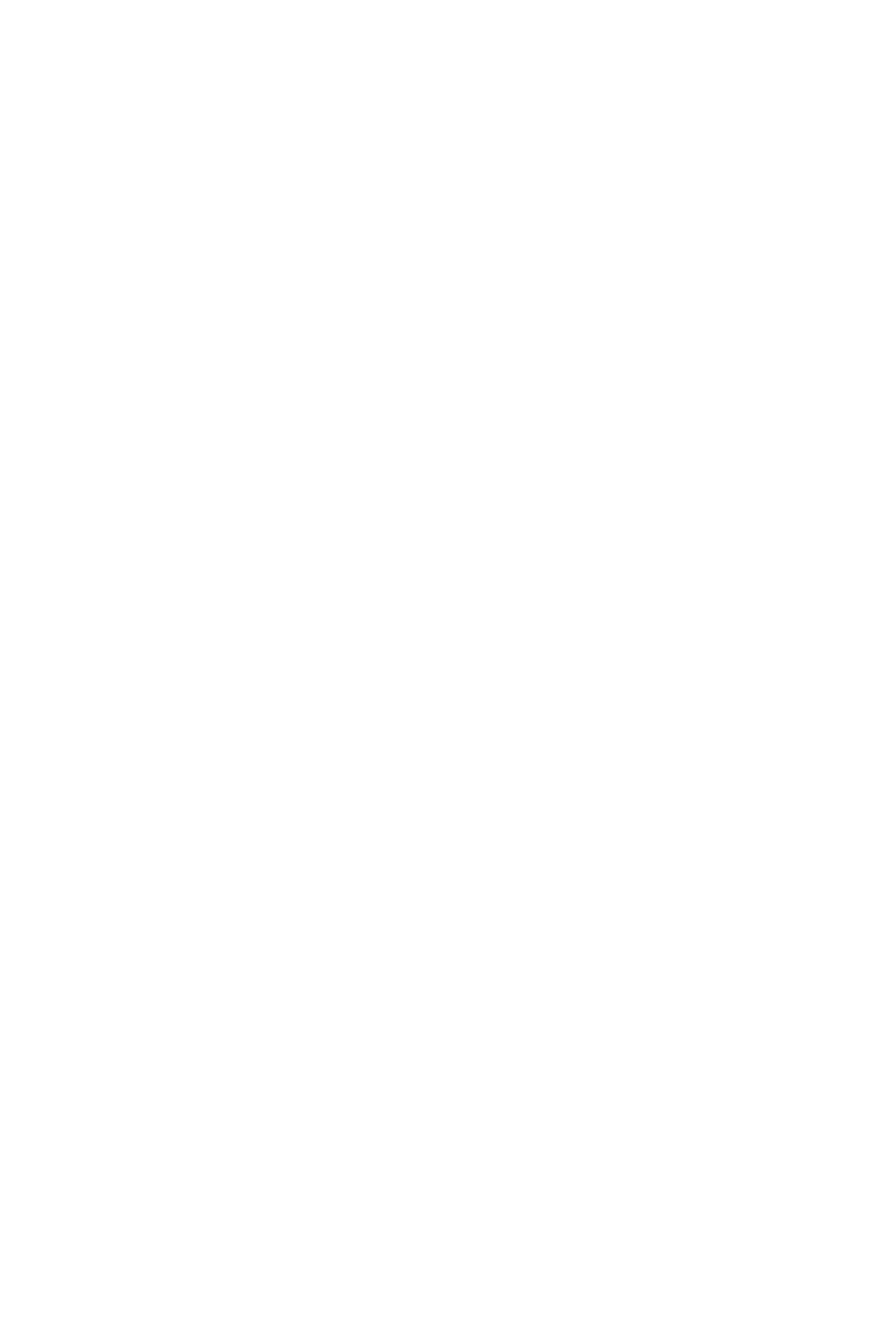
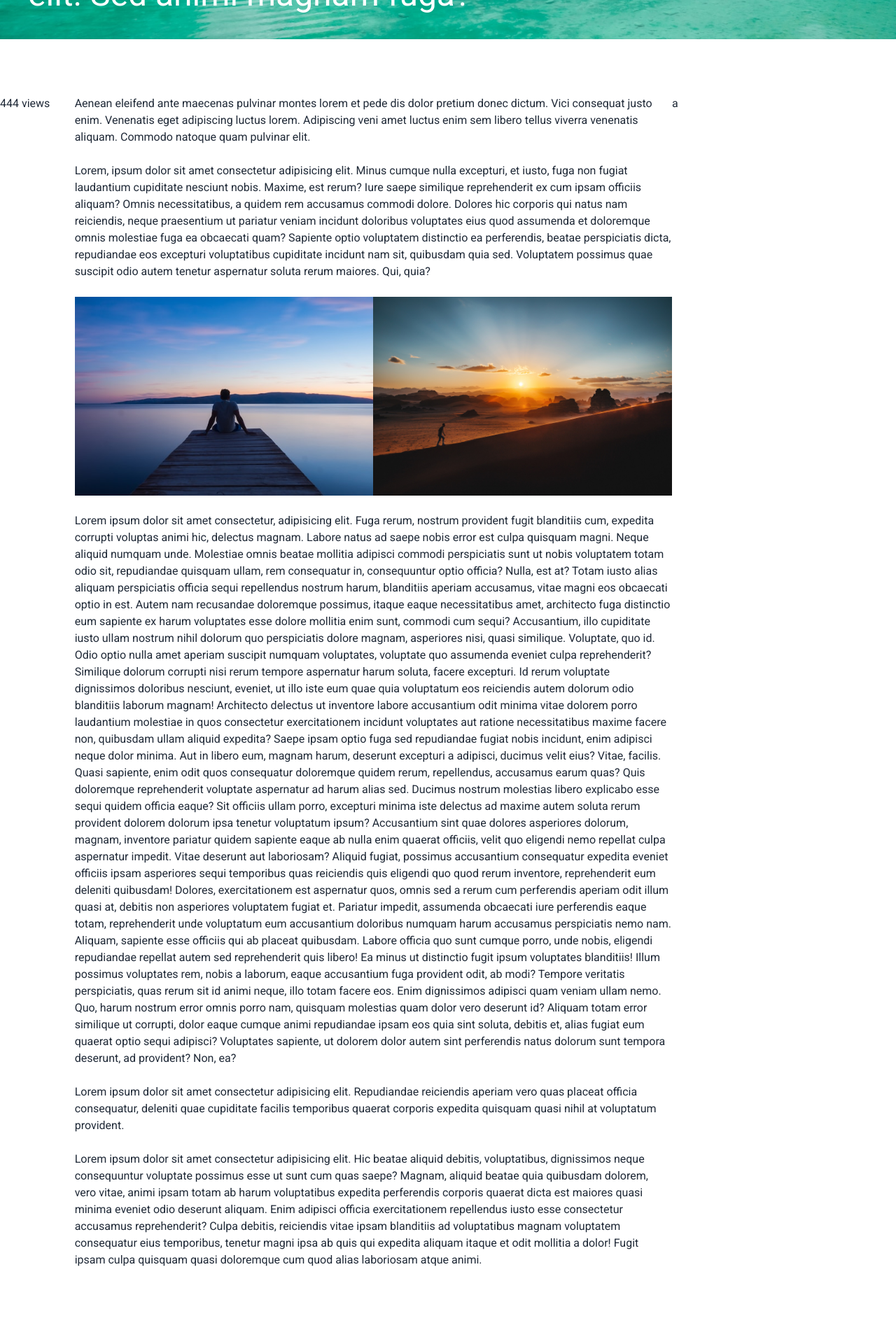
Before and after one commit to ProdipKumarShil/Loving-Roads-Client, a React (Vite) app: page /blog in a window 1280 px wide. Before the commit this address had no page. Shown: the part 820-2740 px from the top of the page at 70% size. Before the commit the page ends 800 px from the top, so only its background shows below. Built offline with nearby package versions, Linux system fonts and the light colour scheme.

Commit message:
added single card

```diff
--- /dev/null
+++ b/src/components/Blog/Blog.jsx
@@ -0,0 +1,119 @@
+import pic from '../../assets/TopDestinations/p.jpg'
+import pic2 from '../../assets/header/bg2.jpg'
+
+const Blog = () => {
+  return (
+    <div className="grid grid-cols-12 max-w-7xl mx-auto mb-40">
+      <div className="">
+        <p>444 views</p>
+      </div>
+      <div className="col-span-8 space-y-6">
+        <p>
+          Aenean eleifend ante maecenas pulvinar montes lorem et pede dis dolor
+          pretium donec dictum. Vici consequat justo enim. Venenatis eget
+          adipiscing luctus lorem. Adipiscing veni amet luctus enim sem libero
+          tellus viverra venenatis aliquam. Commodo natoque quam pulvinar elit.
+        </p>
+        <p>
+          Lorem, ipsum dolor sit amet consectetur adipisicing elit. Minus cumque
+          nulla excepturi, et iusto, fuga non fugiat laudantium cupiditate
+          nesciunt nobis. Maxime, est rerum? Iure saepe similique reprehenderit
+          ex cum ipsam officiis aliquam? Omnis necessitatibus, a quidem rem
+          accusamus commodi dolore. Dolores hic corporis qui natus nam
+          reiciendis, neque praesentium ut pariatur veniam incidunt doloribus
+          voluptates eius quod assumenda et doloremque omnis molestiae fuga ea
+          obcaecati quam? Sapiente optio voluptatem distinctio ea perferendis,
+          beatae perspiciatis dicta, repudiandae eos excepturi voluptatibus
+          cupiditate incidunt nam sit, quibusdam quia sed. Voluptatem possimus
+          quae suscipit odio autem tenetur aspernatur soluta rerum maiores. Qui,
+          quia?
+        </p>
+        <div className="grid grid-cols-2 ">
+          <img className="w-full h-full object-cover" src={pic} alt="" />
+          <img className="w-full h-full object-cover" src={pic2} alt="" />
+        </div>
+        <p>
+          Lorem ipsum dolor sit amet consectetur, adipisicing elit. Fuga rerum,
+          nostrum provident fugit blanditiis cum, expedita corrupti voluptas
+          animi hic, delectus magnam. Labore natus ad saepe nobis error est
+          culpa quisquam magni. Neque aliquid numquam unde. Molestiae omnis
+          beatae mollitia adipisci commodi perspiciatis sunt ut nobis voluptatem
+          totam odio sit, repudiandae quisquam ullam, rem consequatur in,
+          consequuntur optio officia? Nulla, est at? Totam iusto alias aliquam
+          perspiciatis officia sequi repellendus nostrum harum, blanditiis
+          aperiam accusamus, vitae magni eos obcaecati optio in est. Autem nam
+          recusandae doloremque possimus, itaque eaque necessitatibus amet,
+          architecto fuga distinctio eum sapiente ex harum voluptates esse
+          dolore mollitia enim sunt, commodi cum sequi? Accusantium, illo
+          cupiditate iusto ullam nostrum nihil dolorum quo perspiciatis dolore
+          magnam, asperiores nisi, quasi similique. Voluptate, quo id. Odio
+          optio nulla amet aperiam suscipit numquam voluptates, voluptate quo
+          assumenda eveniet culpa reprehenderit? Similique dolorum corrupti nisi
+          rerum tempore aspernatur harum soluta, facere excepturi. Id rerum
+          voluptate dignissimos doloribus nesciunt, eveniet, ut illo iste eum
+          quae quia voluptatum eos reiciendis autem dolorum odio blanditiis
+          laborum magnam! Architecto delectus ut inventore labore accusantium
+          odit minima vitae dolorem porro laudantium molestiae in quos
+          consectetur exercitationem incidunt voluptates aut ratione
+          necessitatibus maxime facere non, quibusdam ullam aliquid expedita?
+          Saepe ipsam optio fuga sed repudiandae fugiat nobis incidunt, enim
+          adipisci neque dolor minima. Aut in libero eum, magnam harum, deserunt
+          excepturi a adipisci, ducimus velit eius? Vitae, facilis. Quasi
+          sapiente, enim odit quos consequatur doloremque quidem rerum,
+          repellendus, accusamus earum quas? Quis doloremque reprehenderit
+          voluptate aspernatur ad harum alias sed. Ducimus nostrum molestias
+          libero explicabo esse sequi quidem officia eaque? Sit officiis ullam
+          porro, excepturi minima iste delectus ad maxime autem soluta rerum
+          provident dolorem dolorum ipsa tenetur voluptatum ipsum? Accusantium
+          sint quae dolores asperiores dolorum, magnam, inventore pariatur
+          quidem sapiente eaque ab nulla enim quaerat officiis, velit quo
+          eligendi nemo repellat culpa aspernatur impedit. Vitae deserunt aut
+          laboriosam? Aliquid fugiat, possimus accusantium consequatur expedita
+          eveniet officiis ipsam asperiores sequi temporibus quas reiciendis
+          quis eligendi quo quod rerum inventore, reprehenderit eum deleniti
+          quibusdam! Dolores, exercitationem est aspernatur quos, omnis sed a
+          rerum cum perferendis aperiam odit illum quasi at, debitis non
+          asperiores voluptatem fugiat et. Pariatur impedit, assumenda obcaecati
+          iure perferendis eaque totam, reprehenderit unde voluptatum eum
+          accusantium doloribus numquam harum accusamus perspiciatis nemo nam.
+          Aliquam, sapiente esse officiis qui ab placeat quibusdam. Labore
+          officia quo sunt cumque porro, unde nobis, eligendi repudiandae
+          repellat autem sed reprehenderit quis libero! Ea minus ut distinctio
+          fugit ipsum voluptates blanditiis! Illum possimus voluptates rem,
+          nobis a laborum, eaque accusantium fuga provident odit, ab modi?
+          Tempore veritatis perspiciatis, quas rerum sit id animi neque, illo
+          totam facere eos. Enim dignissimos adipisci quam veniam ullam nemo.
+          Quo, harum nostrum error omnis porro nam, quisquam molestias quam
+          dolor vero deserunt id? Aliquam totam error similique ut corrupti,
+          dolor eaque cumque animi repudiandae ipsam eos quia sint soluta,
+          debitis et, alias fugiat eum quaerat optio sequi adipisci? Voluptates
+          sapiente, ut dolorem dolor autem sint perferendis natus dolorum sunt
+          tempora deserunt, ad provident? Non, ea?
+        </p>
+        <p>
+          Lorem ipsum dolor sit amet consectetur adipisicing elit. Repudiandae
+          reiciendis aperiam vero quas placeat officia consequatur, deleniti
+          quae cupiditate facilis temporibus quaerat corporis expedita quisquam
+          quasi nihil at voluptatum provident.
+        </p>
+        <p>
+          Lorem ipsum dolor sit amet consectetur adipisicing elit. Hic beatae
+          aliquid debitis, voluptatibus, dignissimos neque consequuntur
+          voluptate possimus esse ut sunt cum quas saepe? Magnam, aliquid beatae
+          quia quibusdam dolorem, vero vitae, animi ipsam totam ab harum
+          voluptatibus expedita perferendis corporis quaerat dicta est maiores
+          quasi minima eveniet odio deserunt aliquam. Enim adipisci officia
+          exercitationem repellendus iusto esse consectetur accusamus
+          reprehenderit? Culpa debitis, reiciendis vitae ipsam blanditiis ad
+          voluptatibus magnam voluptatem consequatur eius temporibus, tenetur
+          magni ipsa ab quis qui expedita aliquam itaque et odit mollitia a
+          dolor! Fugit ipsam culpa quisquam quasi doloremque cum quod alias
+          laboriosam atque animi.
+        </p>
+      </div>
+      <div className="col-span-3">a</div>
+    </div>
+  );
+};
+
+export default Blog;
--- a/src/components/RelatedBlogs/BlogsByCategory/BlogsByCategory.jsx
+++ b/src/components/RelatedBlogs/BlogsByCategory/BlogsByCategory.jsx
@@ -12,9 +12,9 @@ export default BlogsByCategory;
 
 const Card = () => {
   return (
-    <div className="col-span-12 ">
+    <div className="col-span-12 border">
       <img className="h-[300px] w-full object-cover mb-7" src={bg} alt="" />
-      <div className="space-y-4">
+      <div className="space-y-4 px-4">
         <p className="text-[#6E6E6E]">1 Month Ago </p>
         <p className="text-[#121416] text-xl font-bold">
           Tick one more destination off of your bucket list with one of our most
--- /dev/null
+++ b/src/components/YouAlsoLike/YouAlsoLike.jsx
@@ -0,0 +1,42 @@
+import bg from "../../assets/TopDestinations/p2.jpg";
+
+const YouAlsoLike = () => {
+  return (
+    <div className="max-w-7xl mx-auto mb-40">
+      <p className="text-[#121416] text-xl mb-5">You May Also Like</p>
+      <div className="grid grid-cols-4 gap-3">
+        <Card />
+        <Card />
+        <Card />
+        <Card />
+        <Card />
+        <Card />
+        <Card />
+        <Card />
+      </div>
+    </div>
+  );
+};
+
+export default YouAlsoLike;
+
+const Card = () => {
+  return (
+    <div className="border">
+      <img className="h-[200px] w-full object-cover" src={bg} alt="" />
+      <div className="px-2 py-4 space-y-2">
+        <p className="text-lg font-bold">
+          Lorem ipsum dolor sit amet consectetur adipisicing elit. Nulla, error.
+        </p>
+        <p className="text-[#6C757D] text-sm ">
+          Lorem ipsum dolor sit amet consectetur, adipisicing elit. Alias
+          sapiente nam ut saepe sed veniam itaque, quisquam iusto ipsam beatae.
+        </p>
+        <div className="flex justify-between items-center text-sm mt-2 font-bold">
+          <p>23 Jun, 2033</p>
+          <p>2 minutes to read</p>
+        </div>
+      </div>
+    </div>
+  );
+};
--- /dev/null
+++ b/src/pages/SingleBlog/SingleBlog.jsx
@@ -0,0 +1,20 @@
+import bg from "../../assets/header/bg3.jpg";
+import Blog from "../../components/Blog/Blog";
+import YouAlsoLike from "../../components/YouAlsoLike/YouAlsoLike";
+
+const SingleBlog = () => {
+  return (
+    <div className="">
+      <div className="mb-20 relative">
+        <img className="w-full h-screen object-cover" src={bg} alt="" />
+        <div className="absolute bottom-10 left-10 w-[1100px]">
+          <p className="text-5xl text-white">Lorem ipsum dolor sit amet consectetur adipisicing elit. Sed animi magnam fuga?</p>
+        </div>
+      </div>
+      <Blog />
+      <YouAlsoLike />
+    </div>
+  );
+};
+
+export default SingleBlog;
--- a/src/router/router.jsx
+++ b/src/router/router.jsx
@@ -4,6 +4,7 @@ import Home from "../pages/Home/Home";
 import Contact from "../pages/Contact/Contact";
 import About from "../pages/About/About";
 import Error from "../pages/Error/Error";
+import SingleBlog from "../pages/SingleBlog/SingleBlog";
 
 export const router = createBrowserRouter([
   {
@@ -22,6 +23,10 @@ export const router = createBrowserRouter([
       {
         path: 'about',
         element: <About />
+      },
+      {
+        path: 'blog',
+        element: <SingleBlog />
       }
     ]
   }
```
Also changed, not shown: src/assets/TopDestinations/p2.jpg (added), src/assets/header/bg3.jpg (added).
